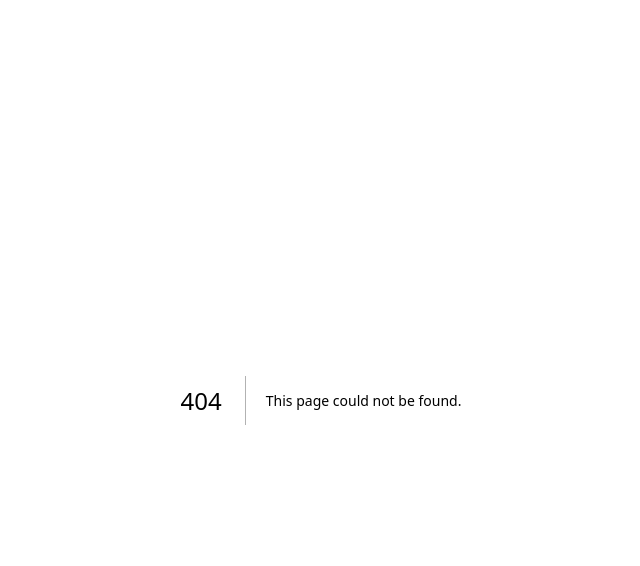
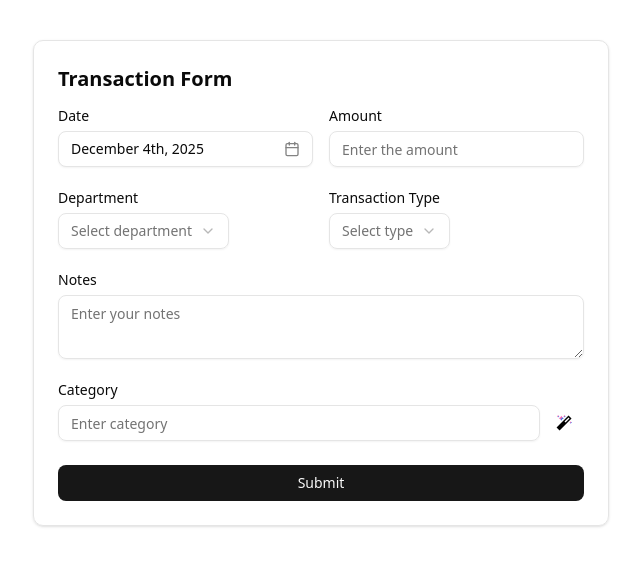
Before and after one commit to nandinishettyy/Fin-AI, a Next.js app: page /add-transaction in a window 1280 px wide. Before the commit this address had no page. Shown: the top 566 px of the page, without its empty margins (319-959 px from the left). Built offline with nearby package versions, Linux system fonts and the light colour scheme.

Commit message:
updated after merge

```diff
--- /dev/null
+++ b/app/add-transaction/page.tsx
@@ -0,0 +1,5 @@
+import TransactionForm from "./transactionForm";
+
+export default function Home() {
+  return <TransactionForm />;
+}
--- a/app/transactions/TransactionTable.tsx
+++ b/app/transactions/TransactionTable.tsx
@@ -1,11 +1,14 @@
 "use client";
 
-import Link from "next/link";
+import { useRouter } from "next/navigation";
+
 import StatusBadge from "@/components/StatusBadge";
 import { transactions } from "@/lib/transactions";
 import { ArrowDownLeft, ArrowUpRight, Plus } from "lucide-react";
 
 export function TransactionTable() {
+  const router = useRouter();
+
   return (
     <div className="bg-white p-6 rounded-2xl shadow-sm border border-gray-200">
       <div className="flex items-center justify-between mb-6">
@@ -17,7 +20,7 @@ export function TransactionTable() {
         </div>
 
         <button
-          onClick={() => (window.location.href = "/add-transaction")}
+          onClick={() => router.push("/add-transaction")}
           className="flex items-center gap-2 bg-blue-600 hover:bg-blue-700
                      text-white px-4 py-2 rounded-lg text-sm font-medium shadow"
         >
--- a/package.json
+++ b/package.json
@@ -30,7 +30,7 @@
     "tailwind-merge": "^3.4.0",
     "react-day-picker": "^9.11.2",
     "react-dom": "19.2.0",
-    "react-hook-form": "^7.66.1",
+    "react-hook-form": "^7.68.0",
     "tailwind-merge": "^3.4.0",
     "zod": "^4.1.13"
   },
```
Also changed, not shown: app/add-transaction/transactionForm.tsx (renamed from app/transactionForm.tsx), 1 other file (tests, documents, lock files or other folders).
